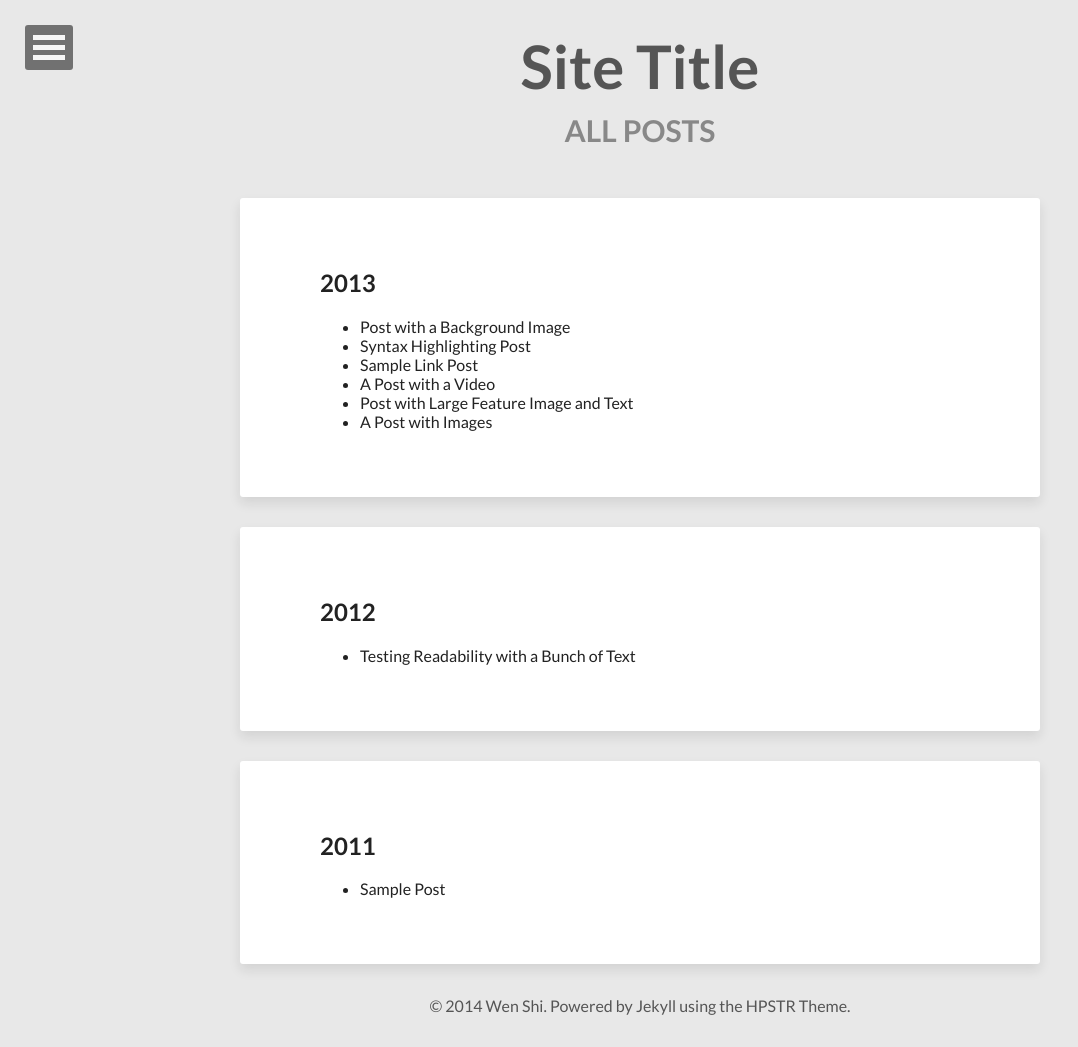
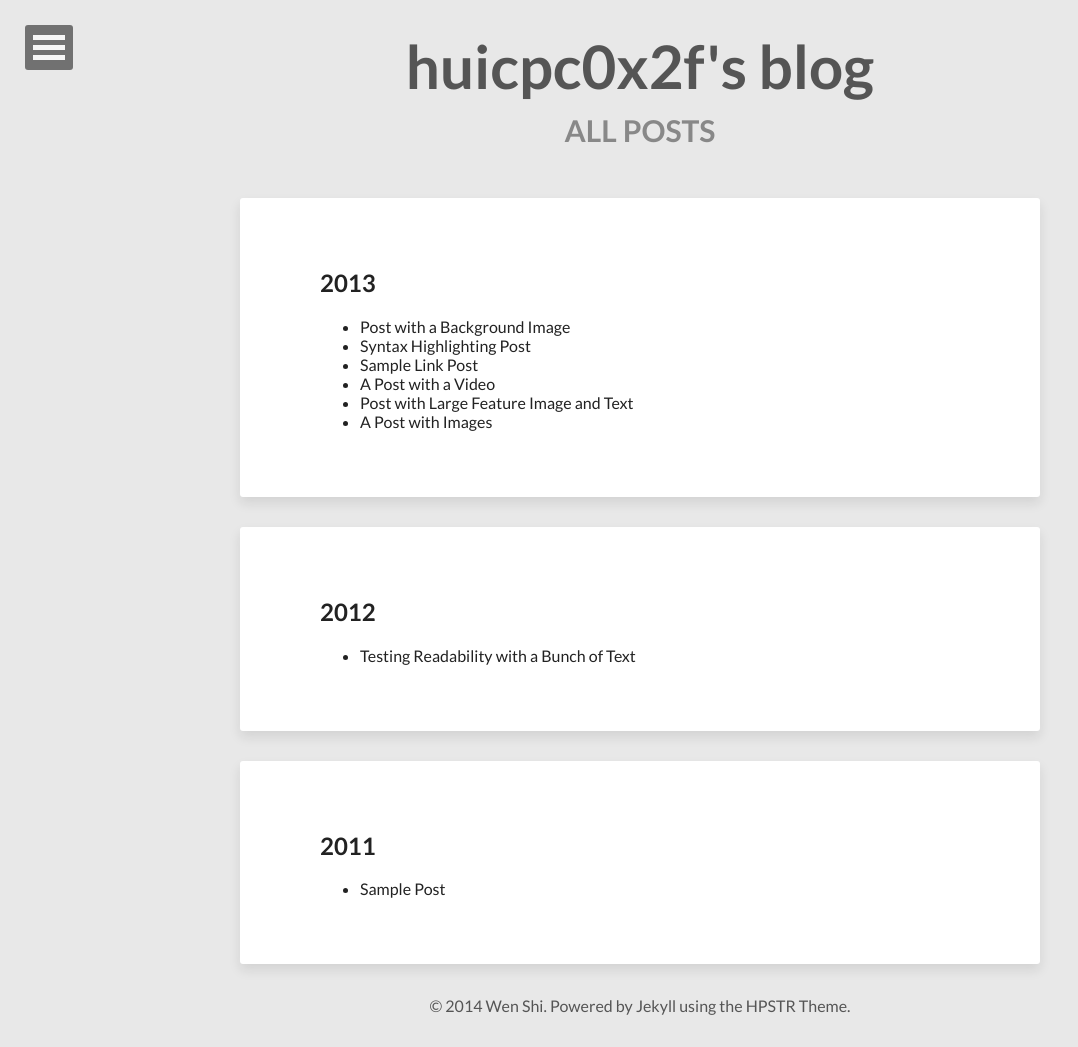
Before and after one commit to huicpc0215/huicpc0215.github.io, a Jekyll site: the page built from posts/index.html, in a window 1280 px wide. Shown: the whole page, without its empty margins (0-1078 px from the left). Built offline with Jekyll 4.4.1, drawn with Linux system fonts in a browser that asks for light colours; nearby versions of some CDN libraries; some of the changed lines change nothing that is shown.

Commit message:
update my personal things

```diff
--- a/_config.yml
+++ b/_config.yml
@@ -1,11 +1,12 @@
-title:            Site Title
-description:      Describe your website here.
+title:            huicpc0x2f's blog
+description:      My personal blog with the help of github
 disqus_shortname: hpstrtheme
 reading_time:     true
-words_per_minute: 200
+words_per_minute: 100
 # Your site's domain goes here (eg: //mmistakes.github.io, http://mademistakes.com, etc)
 # When testing locally leave blank or use http://localhost:4000
 url:
+#url:              huicpc0215.uni.me
 
 # Owner/author information
 owner:
@@ -16,7 +17,7 @@
   # Social networking links used in footer. Update and remove as you like.
   twitter:
   facebook:
-  github:
+  github:         github.com/huicpc0215
   stackexchange:
   linkedin:
   instagram:
```
